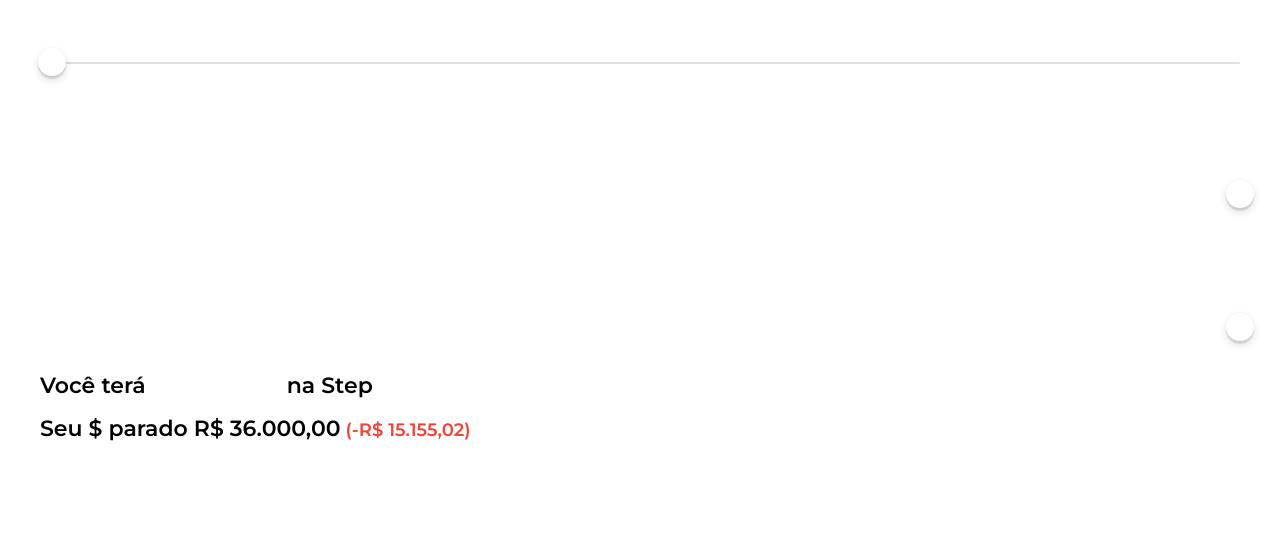
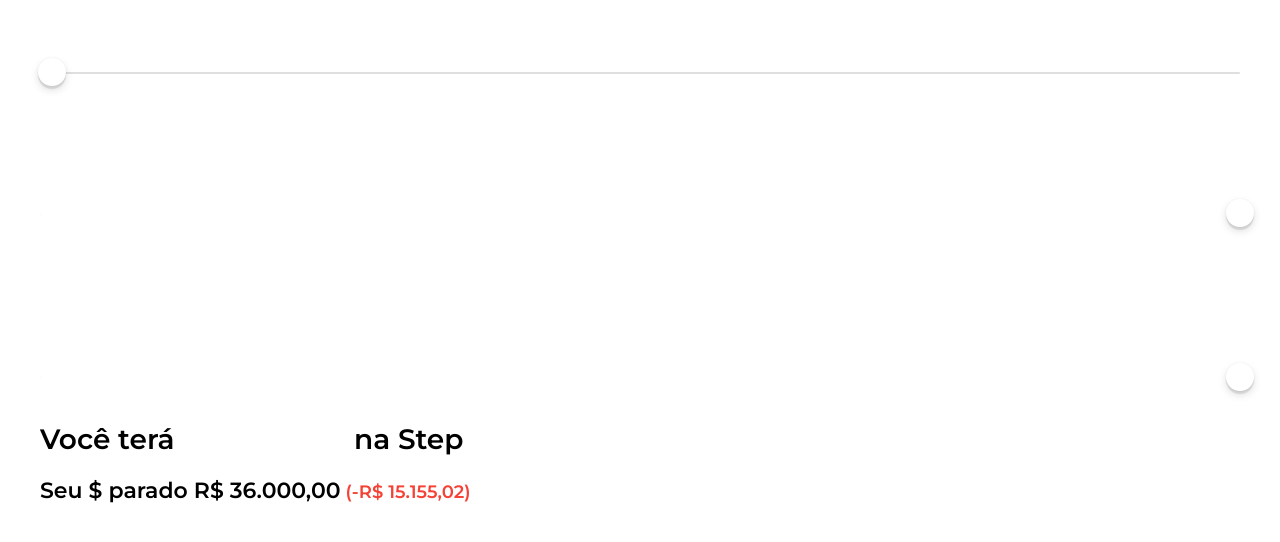
Before and after one commit to step-pagamentos/calculator, a React (Create React App) app: page / in a window 1280 px wide. Shown: the part 114-656 px from the top of the page. Built offline with nearby package versions, Linux system fonts and the light colour scheme.

Commit message:
Align text to left margin and change font sizes

```diff
--- a/src/App.js
+++ b/src/App.js
@@ -15,11 +15,15 @@ const theme = createMuiTheme({
       fontWeight: 600,
     },
     h4: {
-      fontSize: 22,
+      fontSize: 28,
       fontWeight: 600,
     },
     h5: {
       fontSize: 24,
+      fontWeight: 600,
+    },
+    h6: {
+      fontSize: 22,
       fontWeight: 600,
     },
     subtitle2: {
--- a/src/components/Main.js
+++ b/src/components/Main.js
@@ -28,18 +28,18 @@ const Main = () => {
 
   return (
     <Container maxWidth={false}>
-      <Box p={3} textAlign="center">
-        <Typography color="primary" variant="h5">Simule e planeje seus objetivos:</Typography>
+      <Box p={2}>
+        <Typography color="primary" variant="h4">Simule e planeje seus objetivos:</Typography>
       </Box>
-      <Box textAlign="center" mt={1}>
+      <Box p={2}>
         <Typography color="primary" variant="subtitle2">Quanto você gasta por mês?</Typography>
       </Box>
       <Slider onChange={handleIncomeChange} min={500} max={50000} step={500} type="currency" value={income} defaultValue={1000} />
-      <Box textAlign="center" mt={3}>
+      <Box p={2}>
         <Typography color="primary" variant="subtitle2">Quanto gostaria de guardar por mês?</Typography>
       </Box>
       <Slider onChange={handleTaxChange} min={1} max={10} step={1} type="tax" value={tax} defaultValue={10} />
-      <Box textAlign="center" mt={3}>
+      <Box mt={3} p={2}>
         <Typography color="primary" variant="subtitle2">Por quanto tempo?</Typography>
       </Box>
       <Slider defaultValue={30*12} onChange={handleTimeChange} min={1} max={12*30} type="time" value={time} />
@@ -53,7 +53,7 @@ const Main = () => {
         </Typography>
       </Box>
       <Box ml={2} mb={3}>
-        <Typography variant="h4" textAlign="center">
+        <Typography variant="h6">
           Seu $ parado {Intl.NumberFormat('pt-BR', { style: 'currency', currency: 'BRL' }).format(income * (tax / 100) * time)}
           <Typography variant="caption" color="error">
             {` (-${Intl.NumberFormat('pt-BR', { style: 'currency', currency: 'BRL' }).format(futureValue() - (income * (tax / 100) * time))})`}
```
